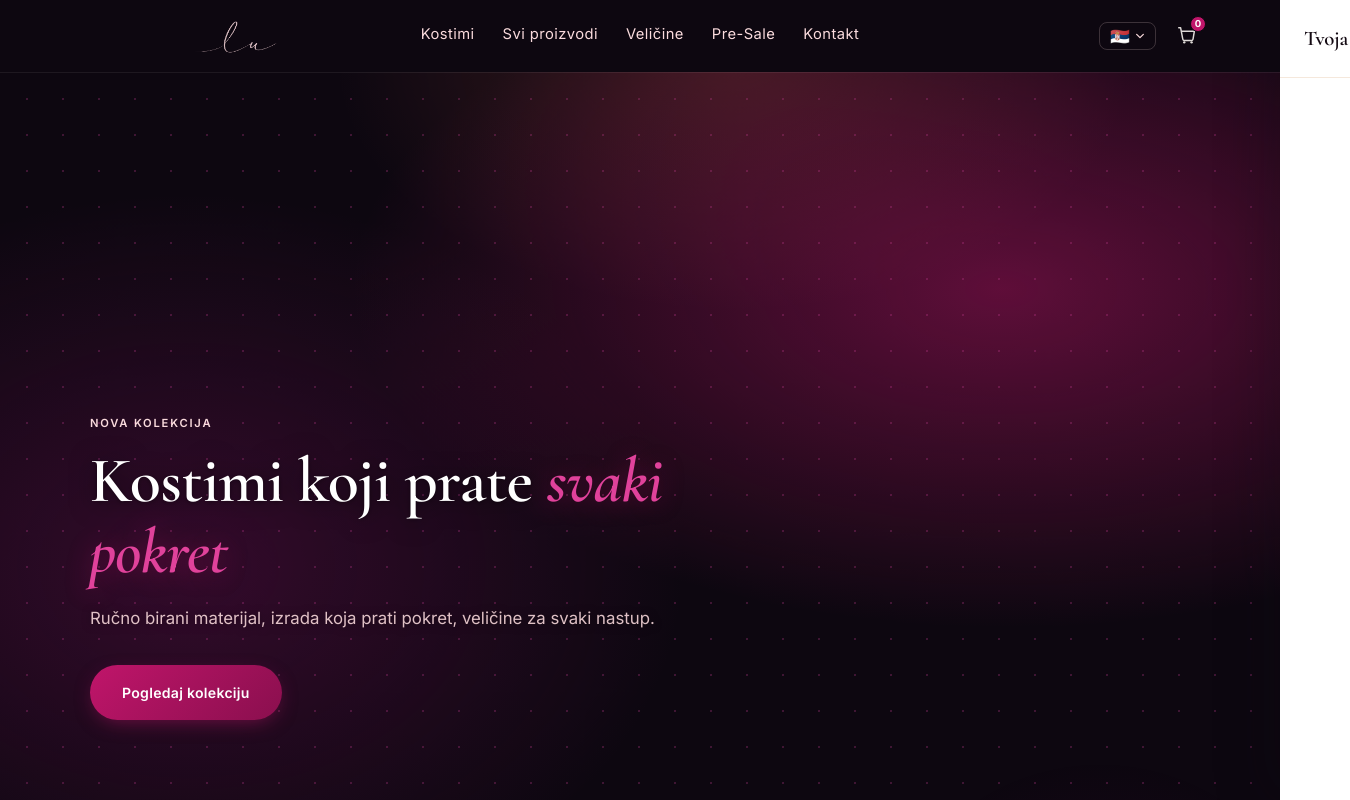
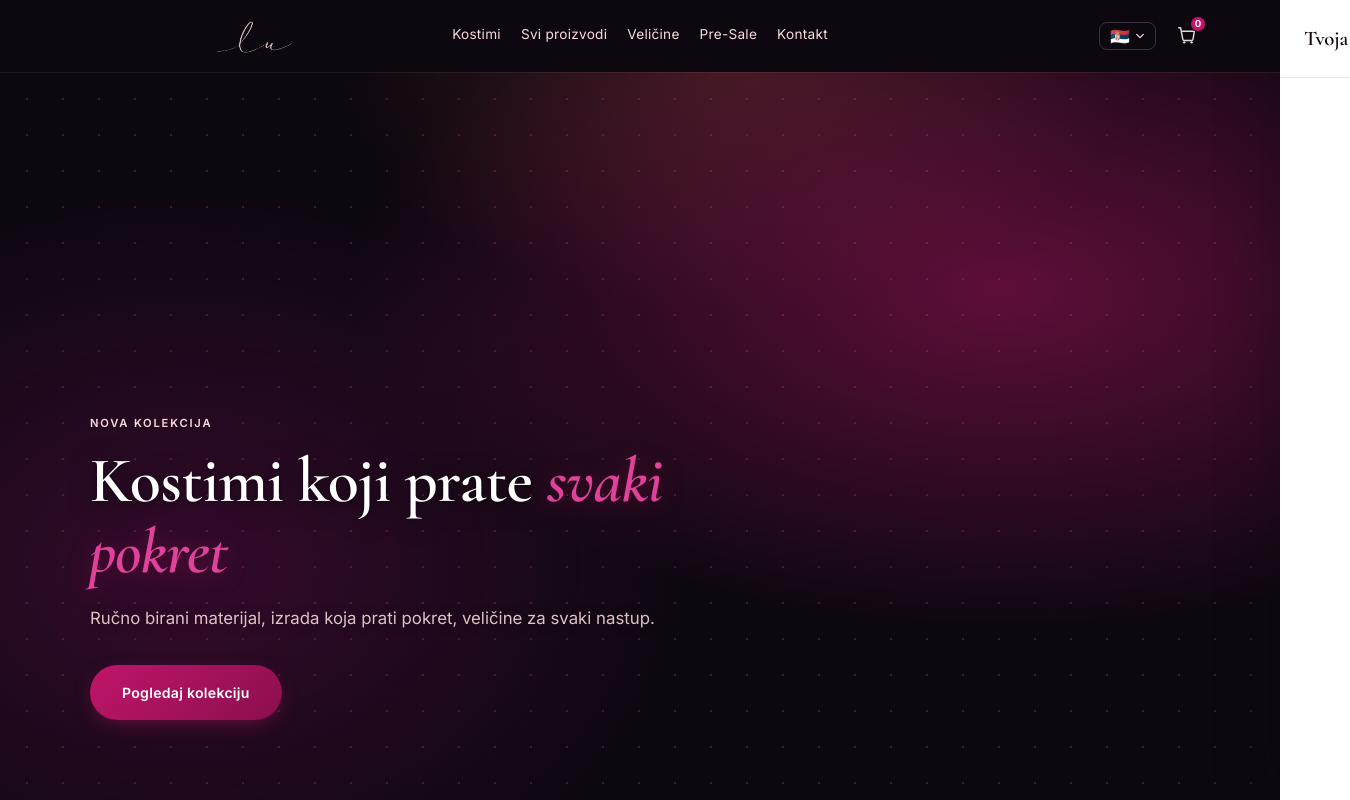
Before and after one commit to djuxxer/lucostume-webshop, a website: page public/index.html in a window 1280 px wide. Shown: the top 800 px of the page, 1350 px wide, since content can reach past the window. Drawn offline with nearby package versions, Linux system fonts and the light colour scheme; no server answers.

Commit message:
Meni fix, logo hardkodovan, payment cleanup

```diff
--- a/public/css/style.css
+++ b/public/css/style.css
@@ -56,7 +56,7 @@
    RESET & BASE
 ========================================================= */
 *, *::before, *::after { box-sizing: border-box; margin: 0; padding: 0; }
-html { scroll-behavior: smooth; -webkit-text-size-adjust: 100%; }
+html { scroll-behavior: smooth; -webkit-text-size-adjust: 100%; overflow-x: hidden; }
 body {
   font-family: var(--font-body);
   font-size: 16px;
@@ -209,17 +209,18 @@
 /* Nav left */
 .main-nav {
   display: flex;
-  gap: 28px;
+  gap: 20px;
   align-items: center;
 }
 .main-nav a {
-  font-size: 0.92rem;
+  font-size: 0.85rem;
   font-weight: 400;
-  letter-spacing: 0.03em;
+  letter-spacing: 0.02em;
   color: #fadbdd;
   position: relative;
   padding-bottom: 3px;
   transition: color 0.2s;
+  white-space: nowrap;
 }
 .main-nav a::after {
   content: '';
@@ -475,6 +476,7 @@
   max-width: var(--max-width);
   margin: 0 auto;
   position: relative;
+  overflow: hidden;
 }
 /* Decorative purple glow — top right */
 .products-section::before {
@@ -1119,7 +1121,7 @@
 /* =========================================================
    RESPONSIVE — MOBILE FIRST
 ========================================================= */
-@media (max-width: 860px) {
+@media (max-width: 1024px) {
   :root { --header-h: 62px; }
 
   /* Header: burger replaces nav left, cart stays right */
@@ -1144,7 +1146,7 @@
     overflow-y: auto;
   }
   .main-nav.open { transform: translateX(0); }
-  .main-nav a { font-size: 1.15rem; color: rgba(253,248,244,0.88); }
+  .main-nav a { font-size: 1.15rem; color: rgba(253,248,244,0.88); white-space: normal; }
 
   /* X close button inside mobile nav */
   .nav-close {
@@ -1270,7 +1272,7 @@
 .lang-option:hover { background: rgba(250,219,221,0.08); color: #fadbdd; }
 .lang-option.active { color: #fadbdd; background: rgba(192,21,106,0.18); }
 .lang-flag { font-size: 1rem; line-height: 1; }
-@media (max-width: 860px) { .lang-switcher { display: none; } }
+@media (max-width: 1024px) { .lang-switcher { display: none; } }
 
 /* Mobile nav lang */
 .nav-lang-mobile {
@@ -1281,7 +1283,7 @@
   margin-top: 20px;
   border-top: 1px solid rgba(250,219,221,0.1);
 }
-@media (max-width: 860px) {
+@media (max-width: 1024px) {
   .nav-lang-mobile { display: flex; }
   .nav-lang-mobile .lang-btn {
     font-size: 0.78rem;
@@ -1493,7 +1495,7 @@
   margin-top: 20px;
   border-top: 1px solid rgba(255,255,255,0.1);
 }
-@media (max-width: 860px) {
+@media (max-width: 1024px) {
   .nav-lang-mobile { display: flex; }
   .nav-lang-mobile .lang-btn {
     font-size: 0.78rem;
```
